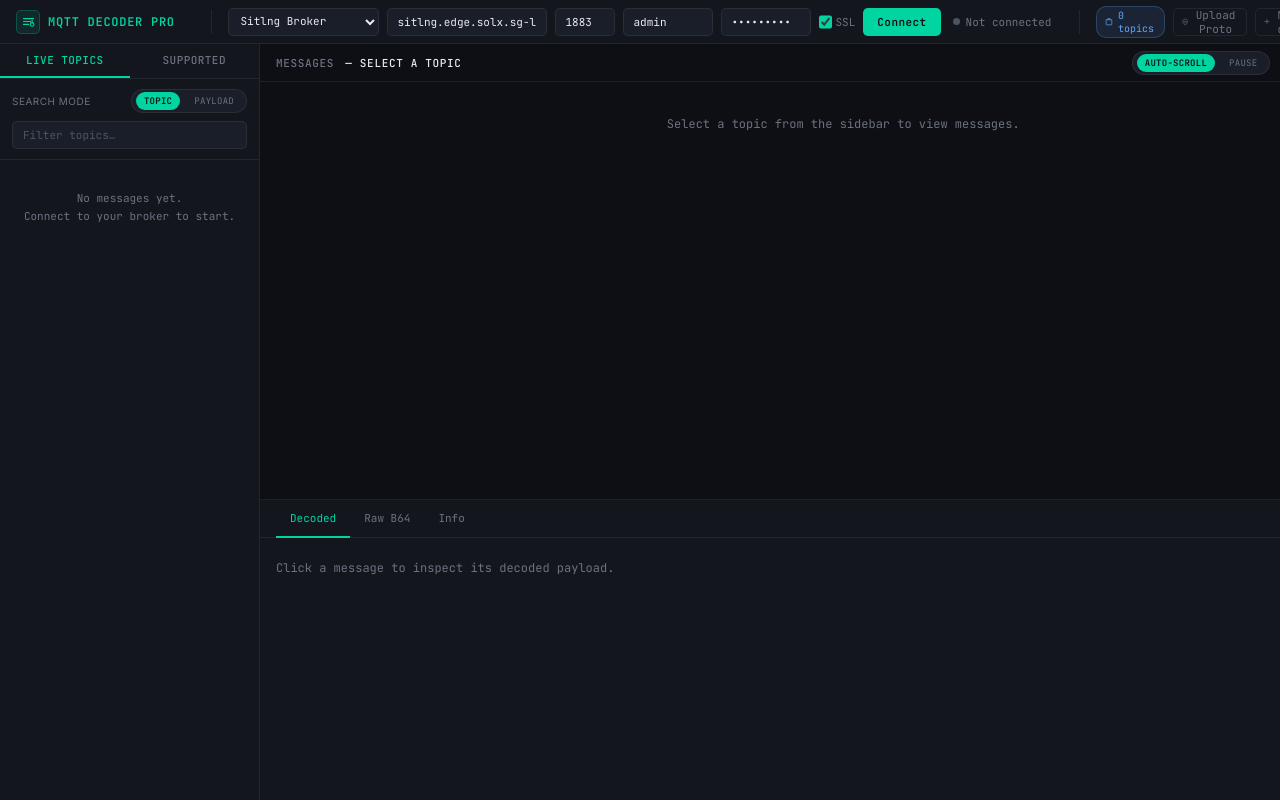
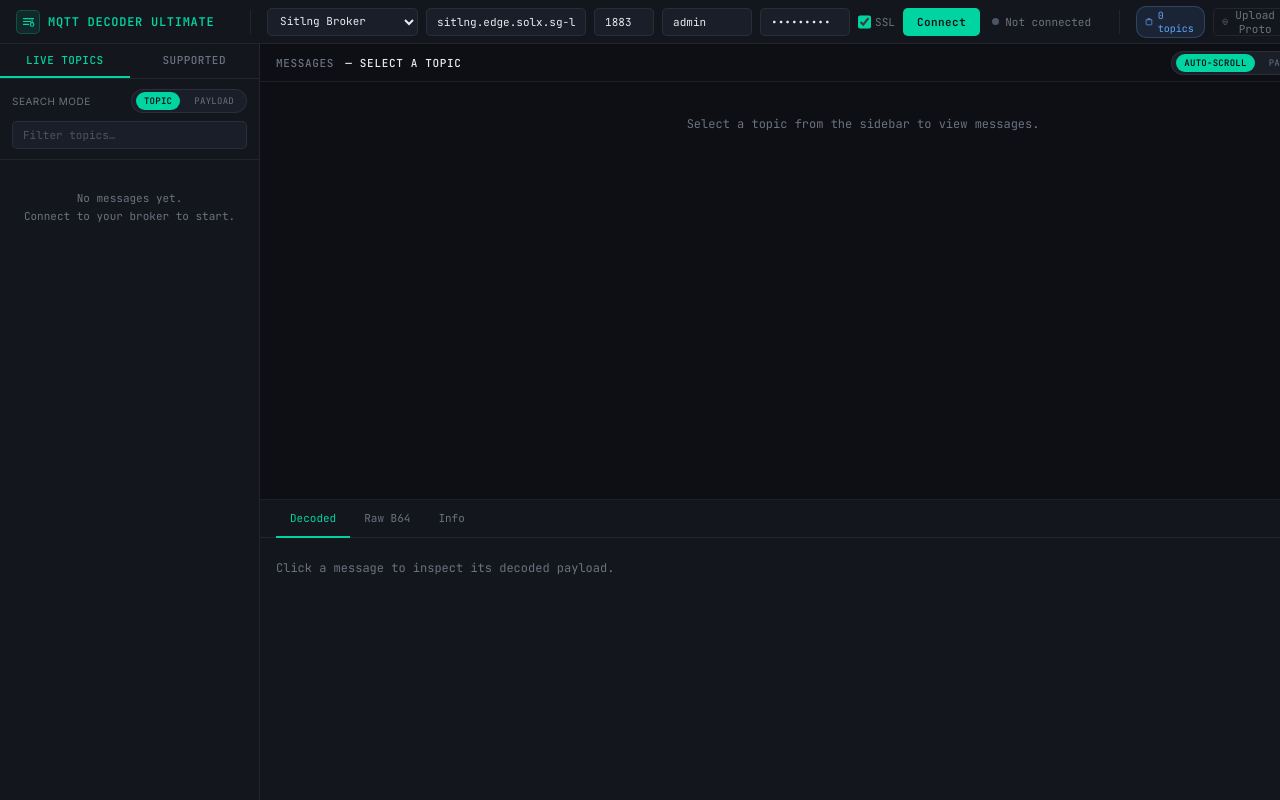
Before and after one commit to AbdulRazzakR28/proto-simulator, a Flask app: page / in a window 1280 px wide. Run offline with Flask 3, Linux system fonts and the light colour scheme; the visitor is signed in with stand-in values (Sample User, id 1); data that the repository does not hold is empty; parts of the project's set-up code (start-up, migrations or seed data) failed here and were passed over; some libraries are stand-ins or nearby versions.

Commit message:
Updated dashboard title to Ultimate

```diff
--- a/templates/dashboard.html
+++ b/templates/dashboard.html
@@ -1418,7 +1418,7 @@
             <path d="M14 10.5V7" stroke="#00d4a0" stroke-width="1.5" stroke-linecap="round" />
           </svg>
         </div>
-        <div class="tb-title">MQTT Decoder Pro</div>
+        <div class="tb-title">MQTT Decoder Ultimate</div>
       </div>
 
       <div class="tb-sep"></div>
```
